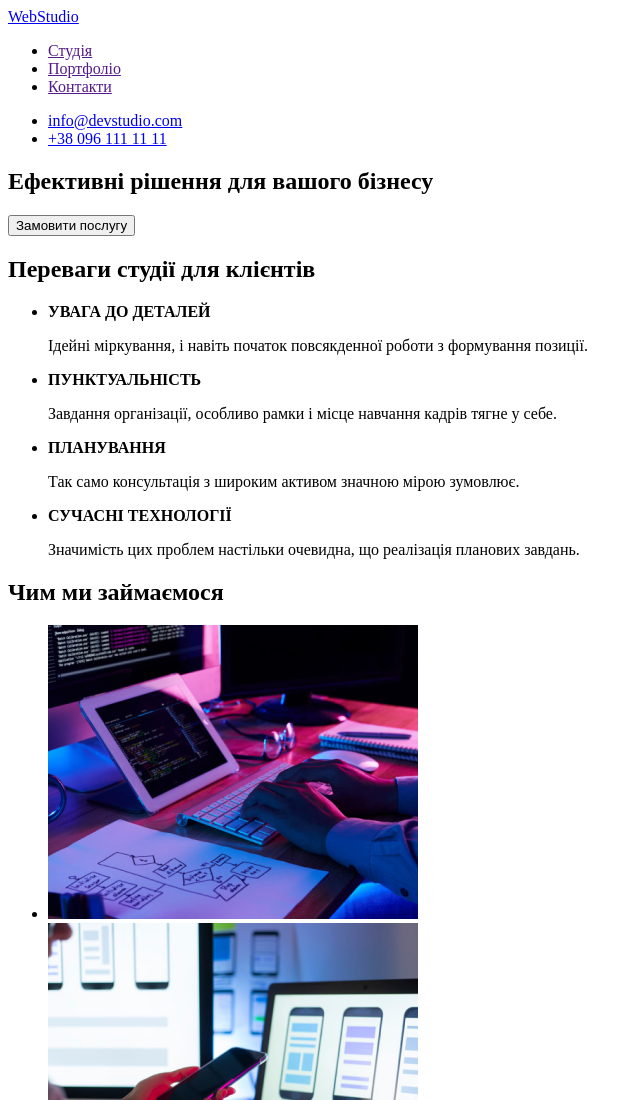
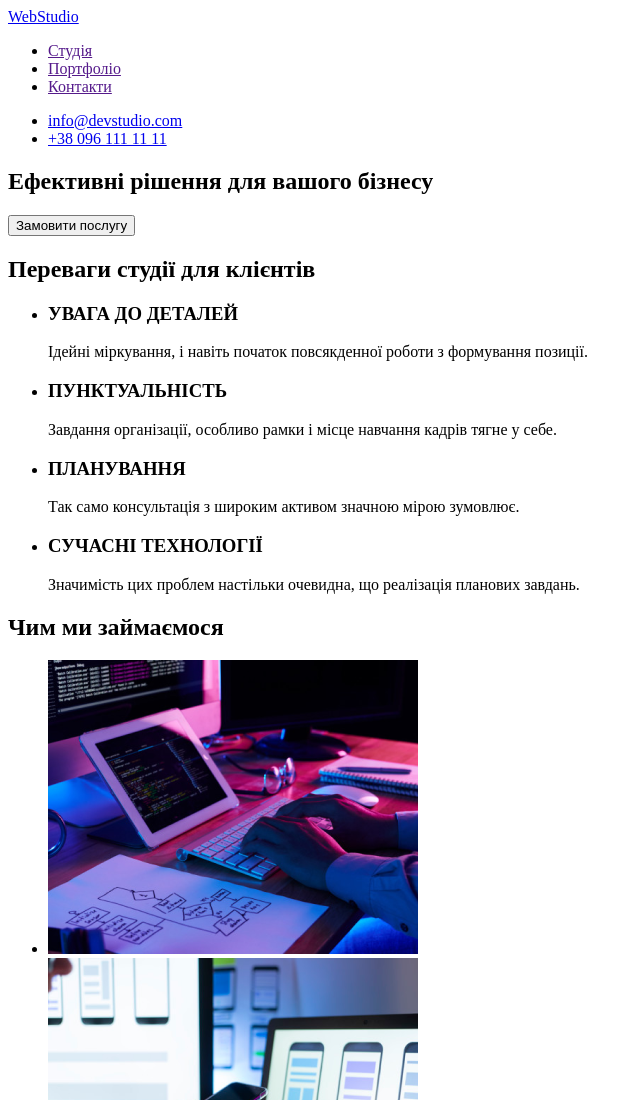
Before and after one commit to eeoooll/goit-markup-hw-01, a plain HTML site: page index.html in a window 1280 px wide. Shown: the top 1100 px of the page, without its empty margins (0-640 px from the left). Drawn offline with Linux system fonts and the light colour scheme.

Commit message:
Update index.html

```diff
--- a/index.html
+++ b/index.html
@@ -1,9 +1,9 @@
 <!DOCTYPE html>
 <html lang="uk">
   <head>
-    <meta charset="UTF-8" />
-    <meta http-equiv="X-UA-Compatible" content="IE=edge" />
-    <meta name="viewport" content="width=device-width, initial-scale=1.0" />
+    <meta charset="UTF-8" >
+    <meta http-equiv="X-UA-Compatible" content="IE=edge" >
+    <meta name="viewport" content="width=device-width, initial-scale=1.0" >
     <title>Студія</title>
   </head>
   <body>
@@ -30,27 +30,27 @@
         <h2>Переваги студії для клієнтів</h2>
         <ul>
           <li>
-            <b>УВАГА ДО ДЕТАЛЕЙ</b>
+            <h3>УВАГА ДО ДЕТАЛЕЙ</h3>
             <p>
               Ідейні міркування, і навіть початок повсякденної роботи з
               формування позиції.
             </p>
           </li>
           <li>
-            <b>ПУНКТУАЛЬНІСТЬ</b>
+            <h3>ПУНКТУАЛЬНІСТЬ</h3>
             <p>
               Завдання організації, особливо рамки і місце навчання кадрів тягне
               у себе.
             </p>
           </li>
           <li>
-            <b>ПЛАНУВАННЯ</b>
+            <h3>ПЛАНУВАННЯ</h3>
             <p>
               Так само консультація з широким активом значною мірою зумовлює.
             </p>
           </li>
           <li>
-            <b>СУЧАСНІ ТЕХНОЛОГІЇ</b>
+            <h3>СУЧАСНІ ТЕХНОЛОГІЇ</h3>
             <p>
               Значимість цих проблем настільки очевидна, що реалізація планових
               завдань.
@@ -66,21 +66,21 @@
               src="./images/box1.png"
               alt="програміст створює алгоритм"
               width="370"
-            />
+            >
           </li>
           <li>
             <img
               src="./images/box2.png"
               alt="дизайнер створює дизайн"
               width="370"
-            />
+            >
           </li>
           <li>
             <img
               src="./images/box3.png"
               alt="дизайнер вибирає колір"
               width="370"
-            />
+            >
           </li>
         </ul>
       </section>
@@ -93,7 +93,7 @@
                 src="./images/igor-demyanenko.jpg"
                 alt="Ігор Дем'яненко дизайнер"
                 width="270"
-              />
+              >
               <h3>Ігор Дем'яненко</h3>
               <p lang="en">Product Designer</p></a
             >
@@ -104,7 +104,7 @@
                 src="./images/olha-repina.jpg"
                 alt="Ольга Рєпіна фронтенд розробник"
                 width="270"
-              />
+              >
               <h3>Ольга Рєпіна</h3>
               <p lang="en">Frontend Developer</p></a
             >
@@ -115,7 +115,7 @@
                 src="./images/mycola-tarasov.jpg"
                 alt="Микола Тарасов маркетолог"
                 width="270"
-              />
+              >
               <h3>Микола Тарасов</h3>
               <p lang="en">Marketing</p></a
             >
@@ -126,7 +126,7 @@
                 src="./images/mihaylo-ermakov.jpg"
                 alt="Михайло Єрмаков дизайнер"
                 width="270"
-              />
+              >
               <h3>Михайло Єрмаков</h3>
               <p lang="en">UI Designer</p></a
             >
```
